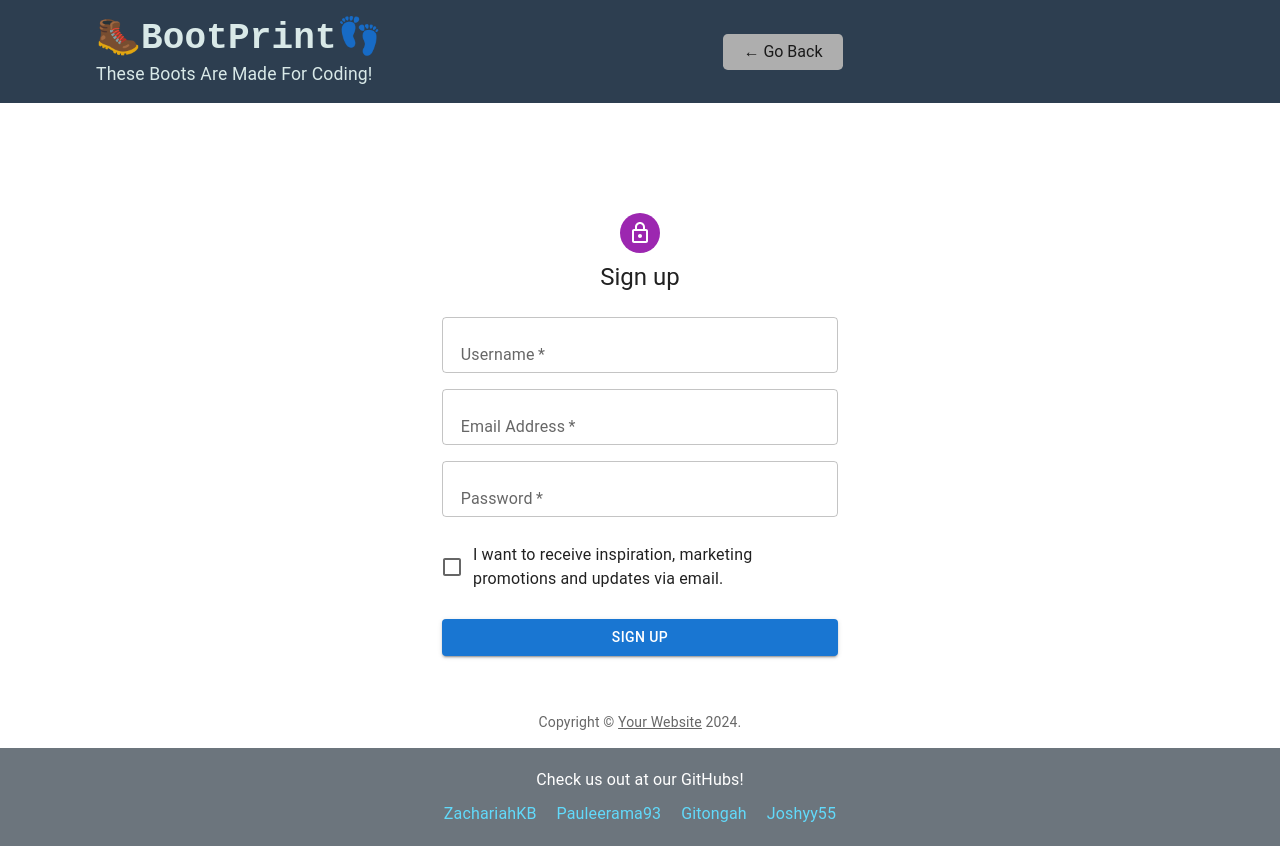
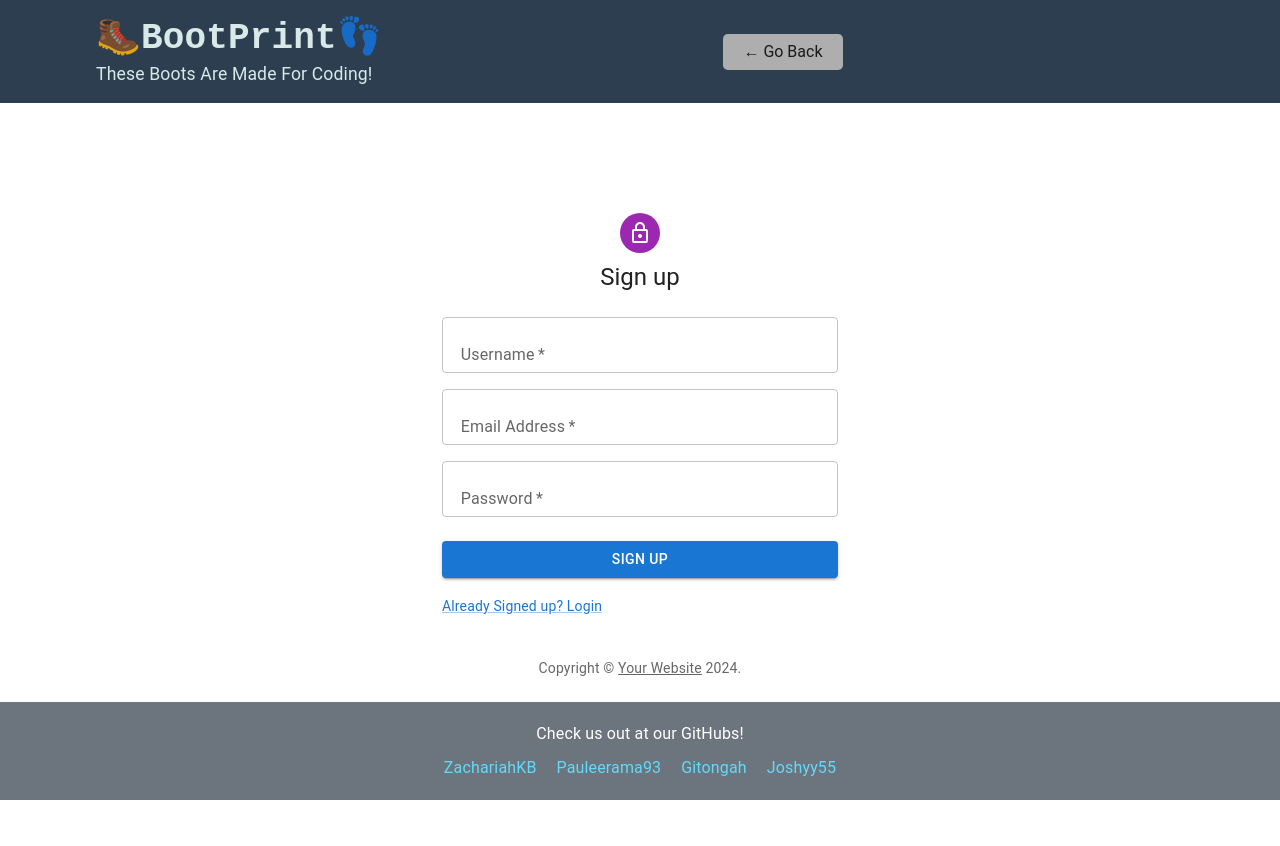
Before and after one commit to ZachariahKB/bootPrint, a React (Vite) app in the folder client/: page /signup in a window 1280 px wide. After the commit the page ends 800 px from the top, so only its background shows below. Built offline with nearby package versions, Linux system fonts and the light colour scheme.

Commit message:
made some changes to the links in the login and signup pages to take us to our repo

```diff
--- a/client/src/pages/Login.jsx
+++ b/client/src/pages/Login.jsx
@@ -1,4 +1,4 @@
-import React, { useEffect, useState } from 'react';
+import { useEffect, useState } from 'react';
 import { Link as RouterLink, useNavigate, redirect } from 'react-router-dom';
 import { useMutation } from '@apollo/client';
 import { LOGIN_USER } from '../utils/mutations';
@@ -22,7 +22,7 @@ function Copyright(props) {
   return (
     <Typography variant="body2" color="text.secondary" align="center" {...props}>
       {'Copyright © '}
-      <Link color="inherit" href="https://project-3-il5t.onrender.com/">
+      <Link color="inherit" href="https://github.com/ZachariahKB/project-3" target="_blank">
          {/* Add a link to website here */}
         BootPrint
       </Link>{' '}
--- a/client/src/pages/Signup.jsx
+++ b/client/src/pages/Signup.jsx
@@ -1,10 +1,11 @@
-import React, { useState } from 'react';
+import { useState } from 'react';
 import Avatar from '@mui/material/Avatar';
+import { Link as RouterLink} from 'react-router-dom';
 import Button from '@mui/material/Button';
 import CssBaseline from '@mui/material/CssBaseline';
 import TextField from '@mui/material/TextField';
-import FormControlLabel from '@mui/material/FormControlLabel';
-import Checkbox from '@mui/material/Checkbox';
+// import FormControlLabel from '@mui/material/FormControlLabel';
+// import Checkbox from '@mui/material/Checkbox';
 import Link from '@mui/material/Link';
 import Grid from '@mui/material/Grid';
 import Box from '@mui/material/Box';
@@ -20,7 +21,7 @@ function Copyright(props) {
   return (
     <Typography variant="body2" color="text.secondary" align="center" {...props}>
       {'Copyright © '}
-      <Link color="inherit" href="https://mui.com/">
+      <Link color="inherit" href="https://github.com/ZachariahKB/project-3" target="_blank">
         Your Website
       </Link>{' '}
       {new Date().getFullYear()}
@@ -116,12 +117,6 @@ export default function SignUp() {
                   onChange={handleChange}
                 />
               </Grid>
-              <Grid item xs={12}>
-                <FormControlLabel
-                  control={<Checkbox value="allowExtraEmails" color="primary" />}
-                  label="I want to receive inspiration, marketing promotions and updates via email."
-                />
-              </Grid>
             </Grid>
             <Button
               type="submit"
@@ -133,6 +128,9 @@ export default function SignUp() {
             </Button>
             <Grid container justifyContent="flex-end">
             </Grid>
+            <Link component={RouterLink} to="/" variant="body2">
+              {"Already Signed up? Login"}
+            </Link>
           </Box>
           {data && (
             <Typography variant="body2" color="text.secondary" align="center">
```
